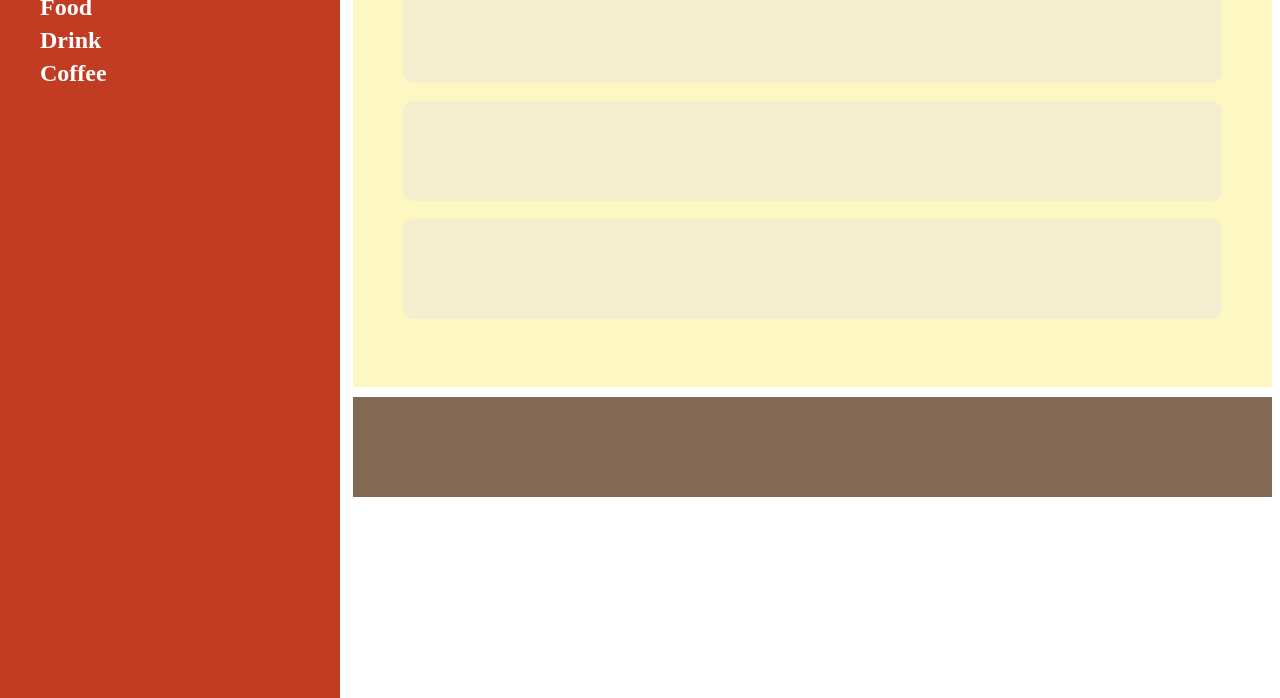
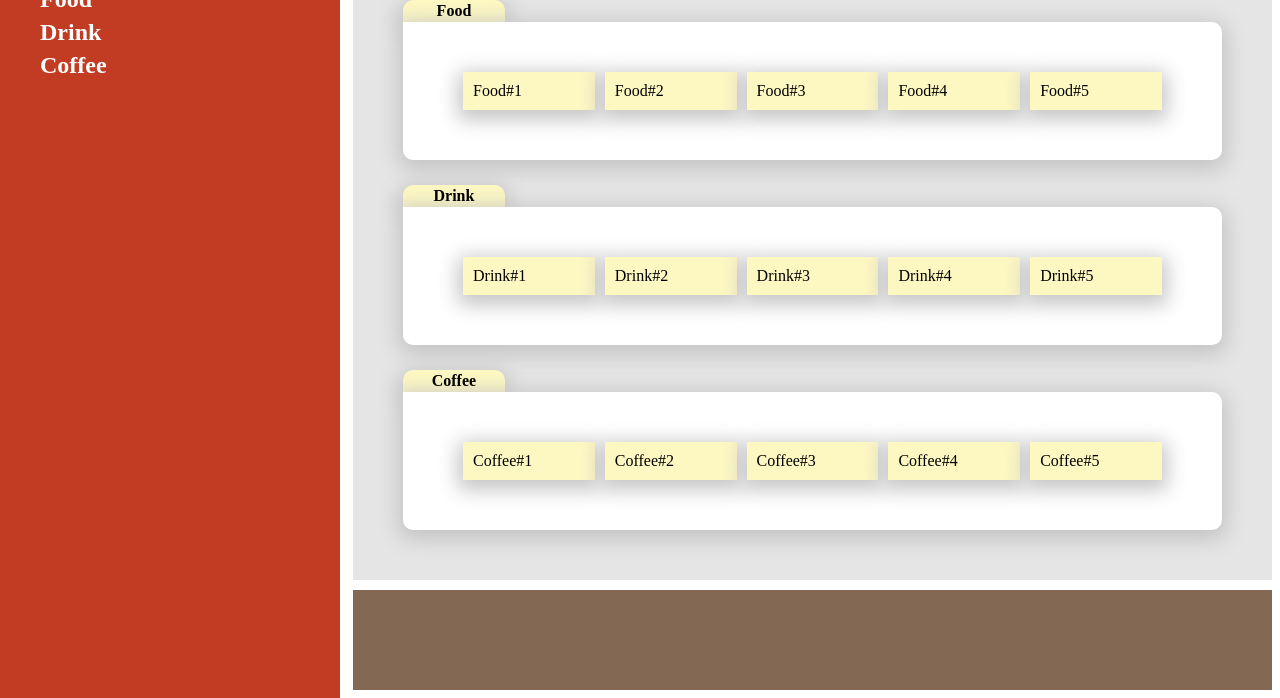
Before and after one commit to slee288/MuketList, a plain HTML site: page FrontEnd/index.html in a window 1280 px wide. Shown: the part 135-833 px from the top of the page. Before the commit the page ends 800 px from the top, so only its background shows below. Drawn offline with Linux system fonts and the light colour scheme.

Commit message:
Update 2018Nov24
Update:
-index.html
--added sample ranking card spaces
-sampleRestaurantPage.html
--added top bar and bottom bar
--added places for logo and large main photo of the restaurant
--partitioned space for main content
-foodleMainStyleSheet.css
--added themeGray for different colors
--changed colors of index.html
--added shadow feature classes

```diff
--- a/FrontEnd/foodleMainStyleSheet.css
+++ b/FrontEnd/foodleMainStyleSheet.css
@@ -1,21 +1,39 @@
 
 
 /*-----layout-------*/
-.background{width:100%;height:100%;z-index:-1}
-.left-sidebar,.right-sidebar{position:fixed;padding:50px 20px;height:100%;width:300px;z-index:1}.left-sidebar{left:0}.right-sidebar{right:0}
+.left-sidebar,.right-sidebar{position:fixed;padding:50px 20px;height:100%;width:300px;top:0}.left-sidebar{left:0}.right-sidebar{right:0}
 .left-sidebar{border-radius:0px 100px 0px 0px}
-.top-bar{height:50px;margin-left:350px;margin-bottom:10px;border-radius:0px 0px 0px 100px}
+
+.top-bar{position:fixed;width:calc(100% - 366px);height:50px;margin-left:350px;margin-bottom:10px;border-radius:0px 0px 0px 100px;top:0}
 .top-bar-content{margin:5px;padding:5px 10px;font-weight:bold;float:right}
 
 .bottom-bar{height:100px;margin-left:345px;margin-top:10px}
+.bottom-bar-long{height:100px;margin-top:10px;border-radius:10px 10px 0px 0px}
+
 
 .sidebar-title{display:block;margin:5px 10px;padding:2px 10px;font-weight:bold}
 .sidebar-content{display:block;margin:2px 10px;padding:2px 10px;font-weight:bold}
-.main{margin-left:345px;padding:50px 50px;border-radius:50px 0px 0px 0px}
+.main{margin-top:60px;margin-left:345px;padding:50px;border-radius:50px 0px 0px 0px}
 .deadCenter{margin:0;position:absolute;top:50%;left:50%;transform:translate(-50%,-50%)}
 .deadCenter-up20{margin:0;position:absolute;top:20%;left:50%;transform:translate(-50%,-50%)}
 .display-window{padding:50px;border-radius:10px}
+.display-window-main{padding:50px;border-radius:0px 10px 10px 10px}
+.display-window-flat-top{padding:50px;border-radius:0px 0px 10px 10px}
+.display-window-flat-bottom{padding:50px;border-radius:10px 10px 0px 0px}
 .center-horizontal{margin:auto;width:50%}
+.tabbing{width:10%;padding:2px 10px;margin-top:25px;font-weight:bold;text-align:center}
+
+.ranking-card{width:20%;padding:10px;margin:10px}
+
+.top-banner{padding:5px;margin:60px 0px 10px 0px}
+
+.float-image{height:300px;position:fixed;border-radius:20px;top:0}
+
+.banner-image-right,.banner-image-left{height:300px;border-radius:20px}
+.banner-image-left{width:calc(20% - 10px);right:0;object-fit:scale-down;float:left}
+.banner-image-right{width:calc(80% - 10px);left:0;object-fit:cover;float:right}
+
+.main-restaurant{margin:320px 10px 0px 10px;padding:50px;border-radius:50px}
 /*------------------*/
 
 
@@ -23,12 +41,18 @@
 /*-----asthetics----*/
 .logo-superBig{text-align:center;font-size:75px;font-weight:bold}
 
+.shadow-themeRed1{box-shadow:0px 5px 20px 5px #c23b23}
+.shadow-themeRed2{box-shadow:0px 5px 20px 5px #ff6961}
+.shadow-themeRed3{box-shadow:0px 5px 20px 5px #fdf7c2}
+.shadow-themeRed4{box-shadow:0px 5px 20px 5px #988270}
+.shadow-themeRed5{box-shadow:0px 5px 20px 5px #836853}
 
+.shadow-themeGray1{box-shadow:0px 5px 20px 5px #e5e5e5}
+.shadow-themeGray3{box-shadow:0px 5px 20px 5px #d4d4d4}
+.shadow-themeGray4{box-shadow:0px 5px 20px 5px #c5c5c5}
+.shadow-themeGray5{box-shadow:0px 5px 20px 5px #797979}
 /*------------------*/
 
-
-
-/*------------------*/
 
 /*----text----*/
 .text-white,.hover-text-white:hover{color:#ffffff!important}
@@ -45,6 +69,13 @@
 
 .text-themeRed6,.hover-text-themeRed6:hover{color:#ff3d33!important}
 .text-themeRed7,.hover-text-themeRed7:hover{color:#f3efce!important}
+
+.text-themeGray1,.hover-text-themeGray1:hover{color:#e5e5e5!important}
+.text-themeGray2,.hover-text-themeGray2:hover{color:#cecece!important}
+.text-themeGray3,.hover-text-themeGray3:hover{color:#d4d4d4!important}
+.text-themeGray4,.hover-text-themeGray4:hover{color:#c5c5c5!important}
+.text-themeGray5,.hover-text-themeGray5:hover{color:#797979!important}
+
 
 .text-unlined:link{text-decoration:none}
 
@@ -72,6 +103,13 @@
 .themeRed6,.hover-themeRed6:hover{background-color:#ff3d33!important}
 .themeRed7,.hover-themeRed7:hover{background-color:#f3efce!important}
 
+.themeGray1,.hover-themeGray1:hover{background-color:#e5e5e5!important}
+.themeGray2,.hover-themeGray2:hover{background-color:#cecece!important}
+.themeGray3,.hover-themeGray3:hover{background-color:#d4d4d4!important}
+.themeGray4,.hover-themeGray4:hover{background-color:#c5c5c5!important}
+.themeGray5,.hover-themeGray5:hover{background-color:#797979!important}
+
+
 .themeRedGrad212,.hover-themeRedGrad212:hover{background-image:linear-gradient(#ff6961,#c23b23,#ff6961)}
 /*------------------*/
 
--- a/FrontEnd/index.html
+++ b/FrontEnd/index.html
@@ -2,14 +2,22 @@
 
 <html lang="en" xmlns="http://www.w3.org/1999/xhtml">
 <head>
-    <meta charset="utf-8" />
-	<meta name="viewport" content="width=device-width, initial-scale=1">
+    <meta charset="utf-8"/>
 	<link rel="stylesheet" href="foodleMainStyleSheet.css"/>
 	<link rel="stylesheet" href="https://fonts.googleapis.com/css?family=Poppins"/>
     <title>Foodle</title>
 </head>
+<body>
 
-<body class="white">
+
+	<!Top bar, contains LOGIN---------------------------------------------------------------------------------------->
+	<div class="top-bar themeRed2">
+		<a href="login.html" onclick="" class="top-bar-content hover-text-themeRed7 text-24 text-white text-unlined">
+			Login
+		</a>
+	</div>
+
+	<!Side bar, contains Categories that the users can look at---------------------------------------------------------------------------------------->
 	<div class="left-sidebar themeRed1 text-white">
 		<div class="text-48 text-white sidebar-title">
 			FOODLE
@@ -25,31 +33,104 @@
 				Coffee
 			</a>
 		</div>
+	</div>
+
+	<!Main body---------------------------------------------------------------------------------------->
+	<div class="main themeGray1">
+
+		<!ranking space for the Food category (can be changed anytime)---------------------------------------------------------------------------------------->
+		<div class="display-window-flat-bottom tabbing themeRed3 shadow-themeGray4">
+			Food
+		</div>
+		<div class="display-window-main white shadow-themeGray4">
+			<table style="width:100%;border-spacing:10px 0px">
+				<tr>
+					<td class="ranking-card themeRed3 shadow-themeGray4">
+						Food#1
+					</td>
+					<td class="ranking-card themeRed3 shadow-themeGray4">
+						Food#2
+					</td>
+					<td class="ranking-card themeRed3 shadow-themeGray4">
+						Food#3
+					</td>
+					<td class="ranking-card themeRed3 shadow-themeGray4">
+						Food#4
+					</td>
+					<td class="ranking-card themeRed3 shadow-themeGray4">
+						Food#5
+					</td>
+				</tr>
+			</table>
+		</div>
+
+		<!ranking space for the Drink category (can be changed anytime)---------------------------------------------------------------------------------------->
+		<div class="display-window-flat-bottom tabbing themeRed3 shadow-themeGray4">
+			Drink
+		</div>
+		<div class="display-window-main white shadow-themeGray4">
+			<table style="width:100%;border-spacing:10px 0px">
+				<tr>
+					<td class="ranking-card themeRed3 shadow-themeGray4">
+						Drink#1
+					</td>
+					<td class="ranking-card themeRed3 shadow-themeGray4">
+						Drink#2
+					</td>
+					<td class="ranking-card themeRed3 shadow-themeGray4">
+						Drink#3
+					</td>
+					<td class="ranking-card themeRed3 shadow-themeGray4">
+						Drink#4
+					</td>
+					<td class="ranking-card themeRed3 shadow-themeGray4">
+						Drink#5
+					</td>
+				</tr>
+			</table>
+		</div>
+
+
+		<!ranking space for the Coffee category (can be changed anytime)---------------------------------------------------------------------------------------->
+		<div class="display-window-flat-bottom tabbing themeRed3 shadow-themeGray4">
+			Coffee
+		</div>
+		<div class="display-window-main white shadow-themeGray4">
+			<table style="width:100%;border-spacing:10px 0px">
+				<tr>
+					<td class="ranking-card themeRed3 shadow-themeGray4">
+						Coffee#1
+					</td>
+					<td class="ranking-card themeRed3 shadow-themeGray4">
+						Coffee#2
+					</td>
+					<td class="ranking-card themeRed3 shadow-themeGray4">
+						Coffee#3
+					</td>
+					<td class="ranking-card themeRed3 shadow-themeGray4">
+						Coffee#4
+					</td>
+					<td class="ranking-card themeRed3 shadow-themeGray4">
+						Coffee#5
+					</td>
+				</tr>
+			</table>
+		</div>
+
+
+
 
 	</div>
 
-	<div class="top-bar themeRed2">
-		<a href="login.html" onclick="" class="top-bar-content hover-text-themeRed7 text-24 text-white text-unlined">
-			Login
-		</a>
-	</div>
 
-	<div class="main themeRed3">
-		<div class="display-window themeRed7">
 
-		</div>
-		</br>
-		<div class="display-window themeRed7">
 
-		</div>
-		</br>
-		<div class="display-window themeRed7">
+	<!Bottom Bar---------------------------------------------------------------------------------------->
+	<div class="bottom-bar themeRed5">
 
-		</div>
-		</br>
-	</div>
 
-	<div class="bottom-bar themeRed5">
+
+
 
 	</div>
 
```
Also changed, not shown: FrontEnd/sampleRestaurantPage.html (+27 -6 lines), FrontEnd/cest_si_bon.jpg (added), FrontEnd/dessert_cafe_momo.jpg (added).
